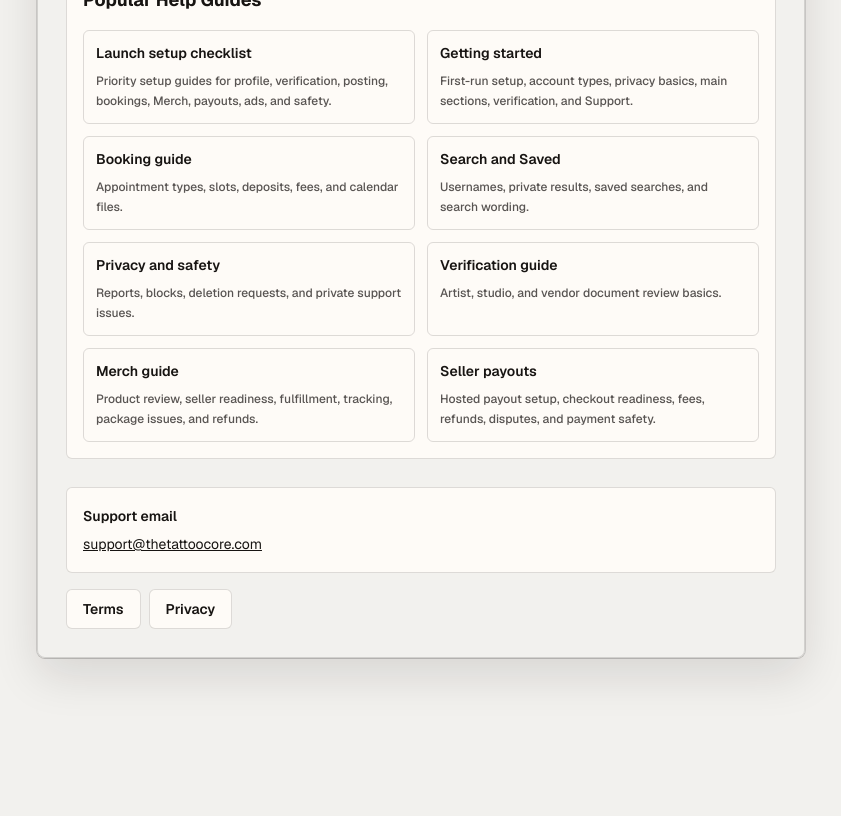
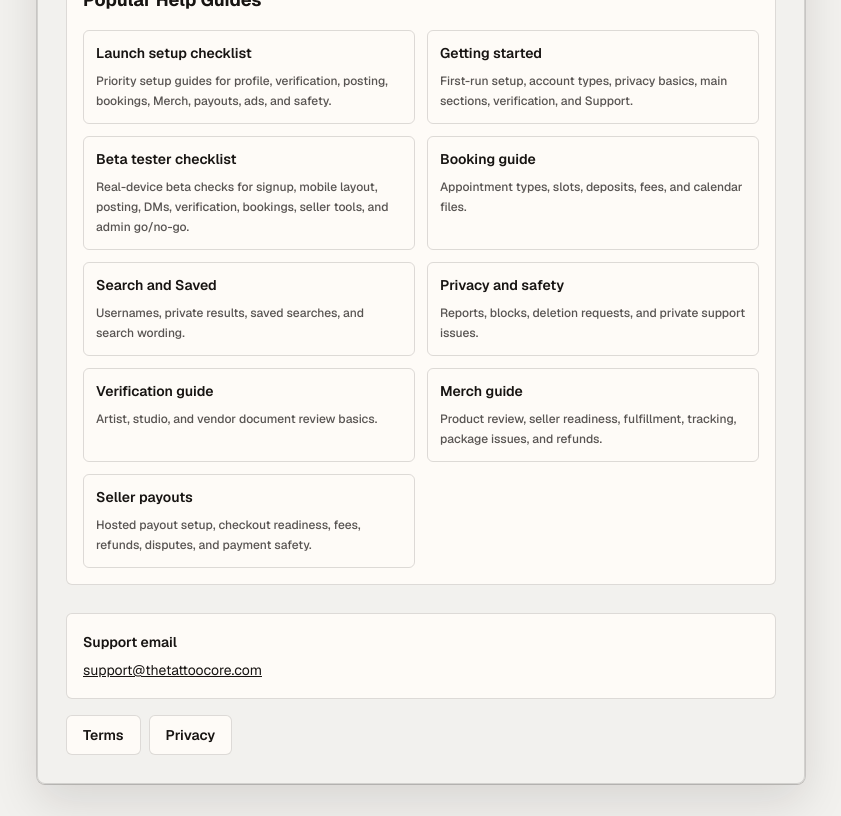
Before and after one commit to lobosdesigns/thetattoocore, a Next.js app: page /support in a window 1280 px wide. Shown: the part 1260-2076 px from the top of the page, without its empty margins (219-1060 px from the left). Before the commit the page ends 1950 px from the top, so only its background shows below. Built offline with nearby package versions, Linux system fonts and the light colour scheme; no server answers.

Commit message:
Link beta checklist from support

```diff
--- a/src/app/support/page.tsx
+++ b/src/app/support/page.tsx
@@ -75,6 +75,11 @@ const guideLinks = [
     body: "First-run setup, account types, privacy basics, main sections, verification, and Support.",
     href: "/help/getting-started",
     label: "Getting started",
+  },
+  {
+    body: "Real-device beta checks for signup, mobile layout, posting, DMs, verification, bookings, seller tools, and admin go/no-go.",
+    href: "/help/beta-tester-checklist",
+    label: "Beta tester checklist",
   },
   {
     body: "Appointment types, slots, deposits, fees, and calendar files.",
```
